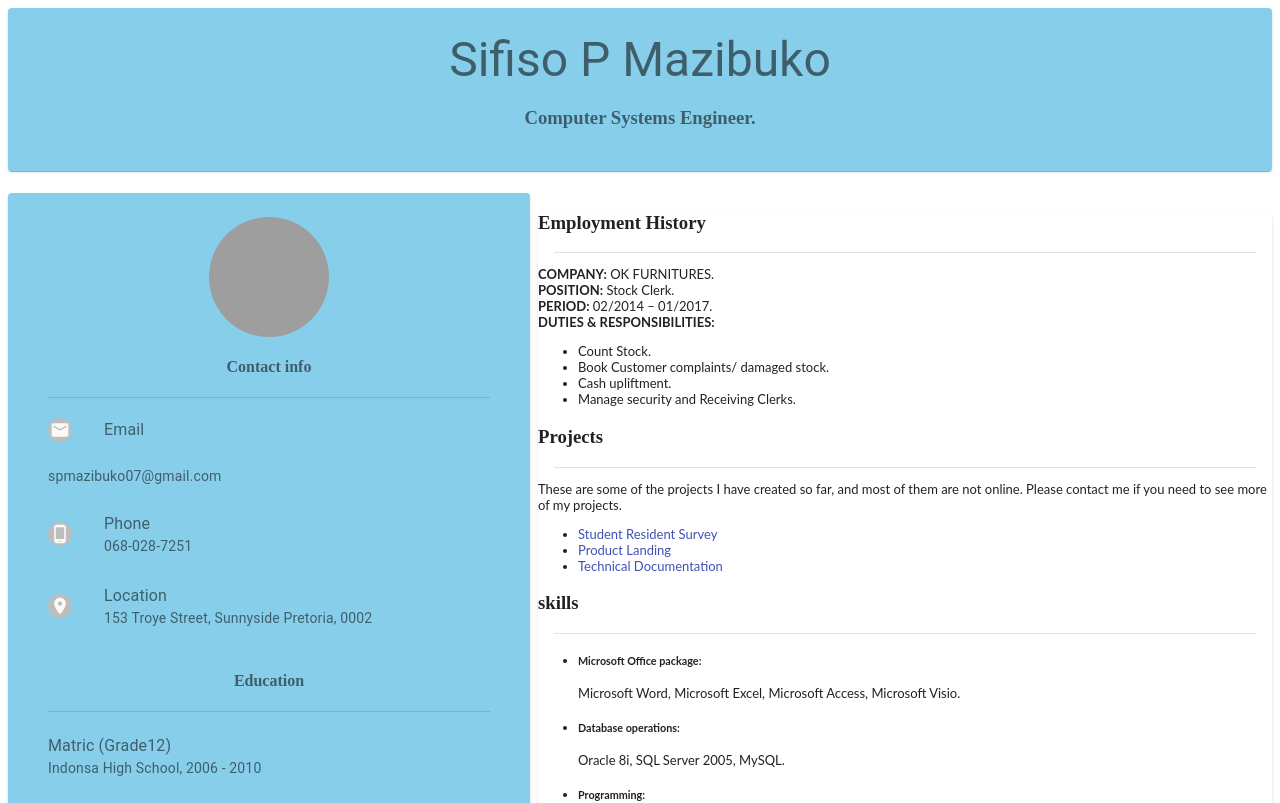
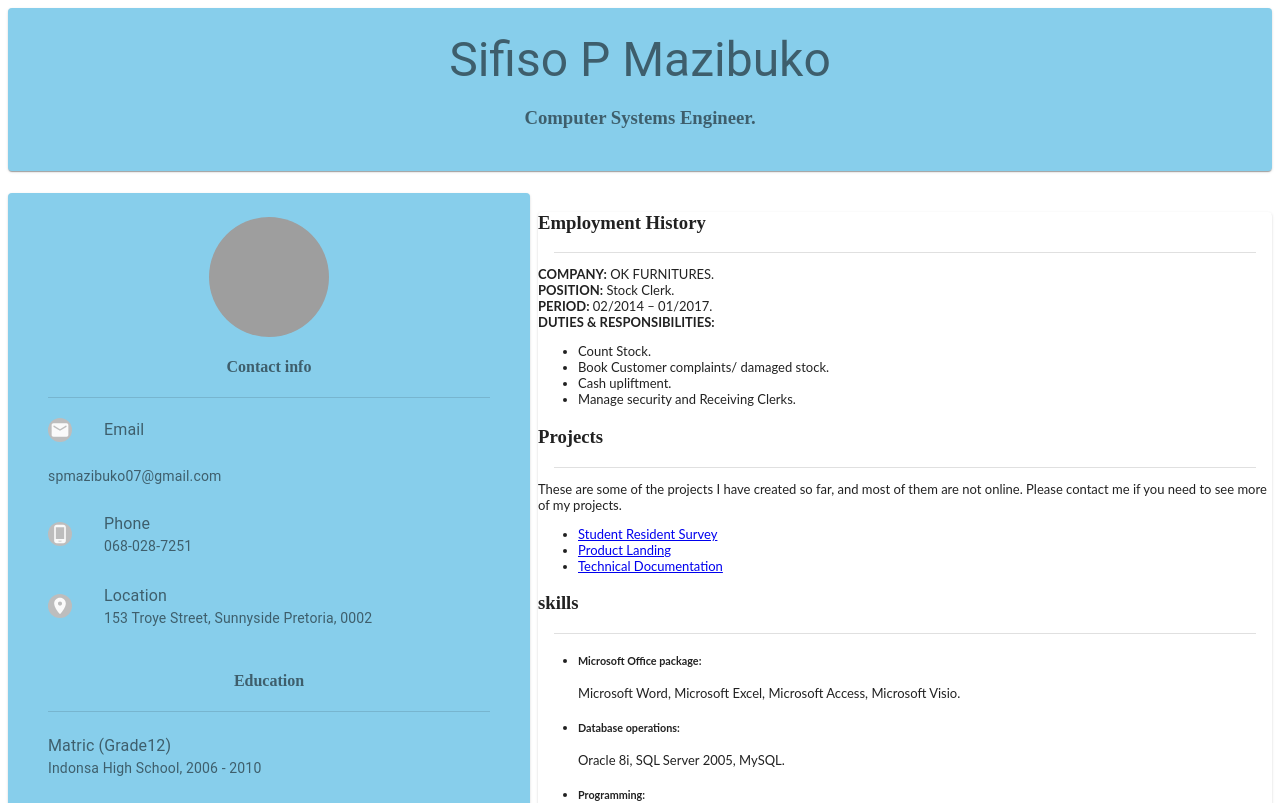
Before and after one commit to SPMazibuko/React-CV, a React (Create React App) app: page / in a window 1280 px wide. Shown: the top 803 px of the page. Built offline with nearby package versions, Linux system fonts and the light colour scheme; grey boxes are pictures that could not be loaded.

Commit message:
1 file modified

```diff
--- a/src/App.js
+++ b/src/App.js
@@ -142,15 +142,14 @@ Pretoria, 0002" />
                   <p>These are some of the projects I have created so far, and most of them are not online. Please contact me if you need to see more of my projects.
 
                   <ul>
-    <li><Link href="https://codepen.io/spmazibuko/full/ZELyOVY" onClick={preventDefault}>
-    Student Resident Survey
-      </Link></li>
-    <li><Link href="https://codepen.io/spmazibuko/full/poRrPoN" onClick={preventDefault}>
+    <li>
+    <a href = "https://codepen.io/spmazibuko/full/ZELyOVY"> Student Resident Survey </a></li>
+    <li><a href="https://codepen.io/spmazibuko/full/poRrPoN" >
     Product Landing
-      </Link></li>
-    <li><Link href="https://codepen.io/spmazibuko/full/vYgeWNE" onClick={preventDefault}>
+      </a></li>
+    <li><a href="https://codepen.io/spmazibuko/full/vYgeWNE" >
     Technical Documentation
-      </Link></li>
+      </a></li>
   </ul>
                   </p>
                 </div>
```
